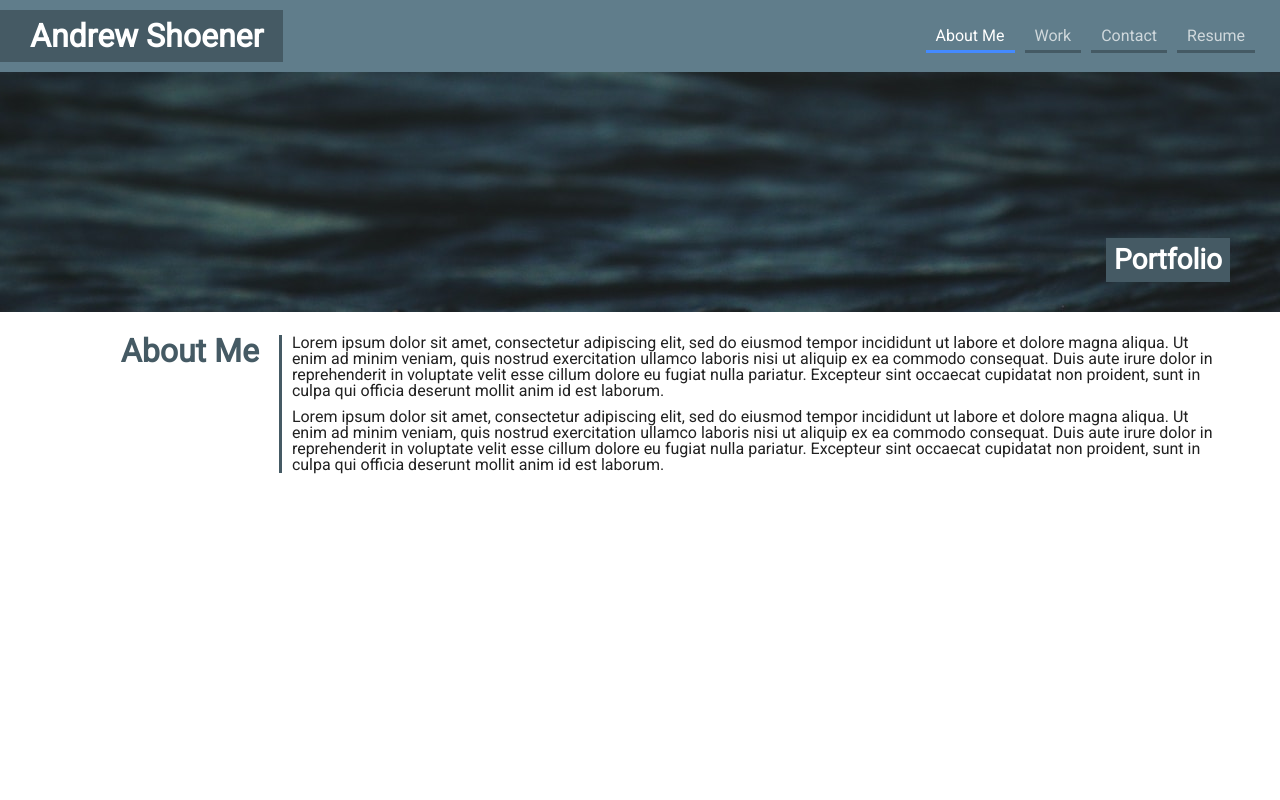
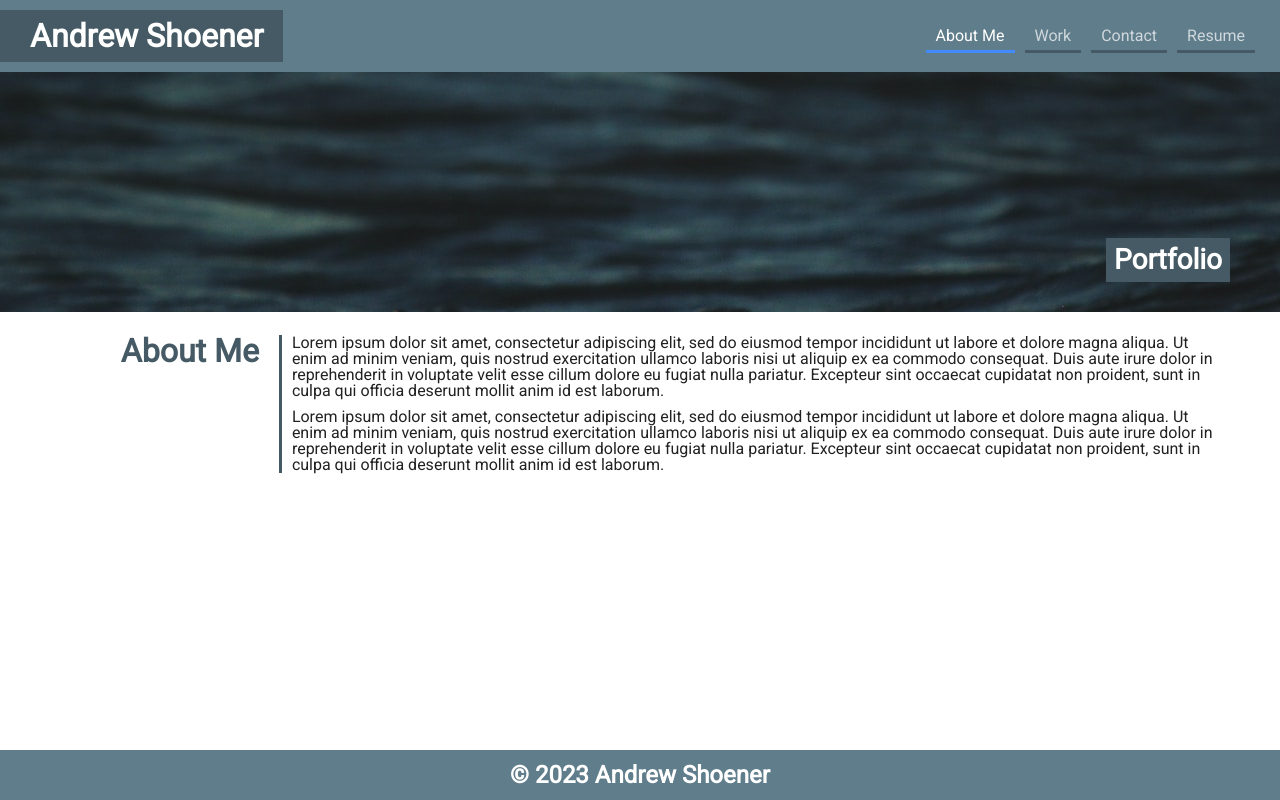
Before and after one commit to ashoener/react-portfolio, a React (Vite) app: page / in a window 1280 px wide. Built offline with nearby package versions, Linux system fonts and the light colour scheme.

Commit message:
Add Footer component

```diff
--- a/index.html
+++ b/index.html
@@ -6,8 +6,7 @@
     <meta name="viewport" content="width=device-width, initial-scale=1.0" />
     <title>Andrew Shoener</title>
   </head>
-  <body>
-    <div id="root"></div>
+  <body id="root">
     <script type="module" src="/src/main.jsx"></script>
   </body>
 </html>
--- a/src/App.jsx
+++ b/src/App.jsx
@@ -1,7 +1,7 @@
-import { useState } from "react";
 import { Outlet } from "react-router-dom";
 
 import Navbar from "./components/navbar";
+import Footer from "./components/Footer.jsx";
 
 function App(props) {
   return (
@@ -13,6 +13,7 @@ function App(props) {
         </section>
         {props.outlet ? props.outlet : <Outlet />}
       </main>
+      <Footer />
     </>
   );
 }
--- /dev/null
+++ b/src/components/Footer.jsx
@@ -0,0 +1,7 @@
+export default () => {
+  return (
+    <footer className="footer">
+      <h3>&copy; {new Date().getFullYear()} Andrew Shoener</h3>
+    </footer>
+  );
+};
--- a/src/index.css
+++ b/src/index.css
@@ -95,6 +95,16 @@ a {
 .navbar-links li a.active {
   color: var(--text-icons);
   border-color: var(--accent-color);
+}
+
+.footer {
+  margin-top: auto;
+  background-color: var(--primary-color);
+  height: 50px;
+  display: flex;
+  justify-content: center;
+  align-items: center;
+  color: var(--text-icons);
 }
 
 .hero {
```
